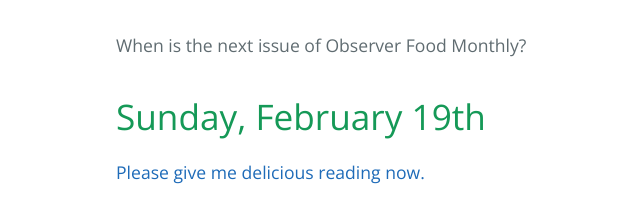
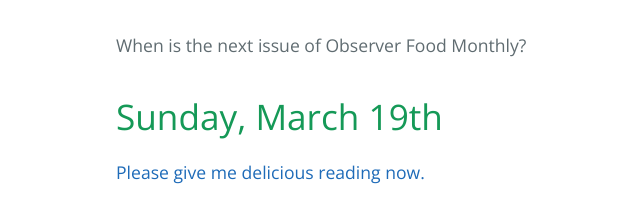
Before and after one commit to bentayloruk/whenisthenextobserverfoodmonthly, a plain HTML site: page index.html in a window 1280 px wide. Shown: the whole page, without its empty margins (108-748 px from the left). Drawn offline with nearby package versions, Linux system fonts and the light colour scheme.

Commit message:
Update index.html

```diff
--- a/index.html
+++ b/index.html
@@ -22,7 +22,7 @@
   <body>
     <section class="main-content">
       <p>When is the next issue of Observer Food Monthly?</p>
-      <h1>Sunday, February 19th</h1>
+      <h1>Sunday, March 19th</h1>
       <a href="http://www.theguardian.com/theobserver/foodmonthly">Please give me delicious reading now.</a>
     </section>
   </body>
```
